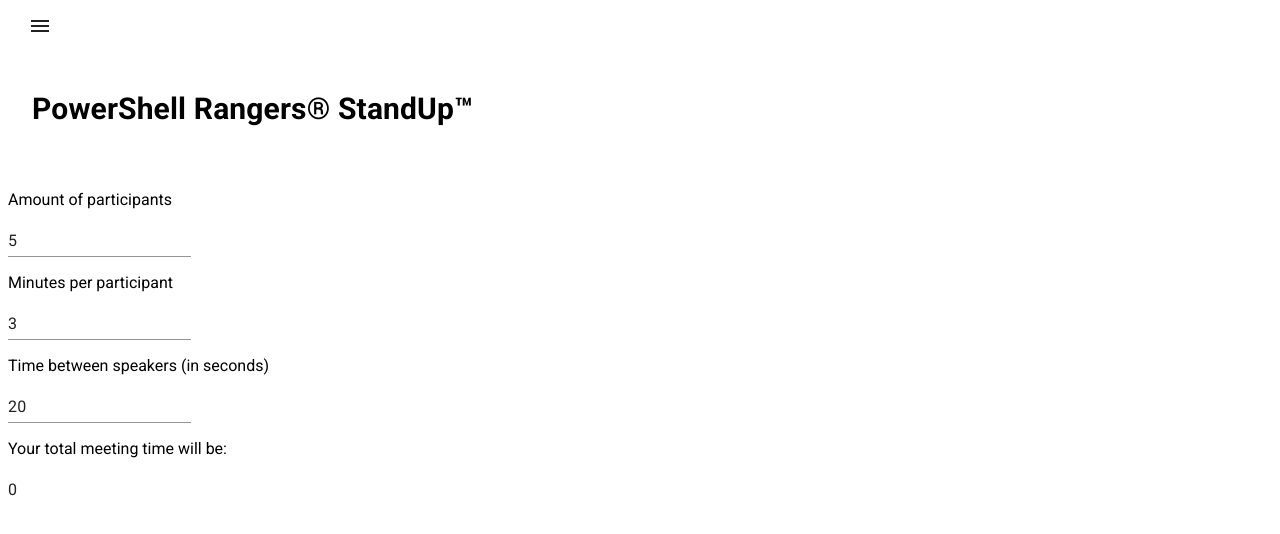
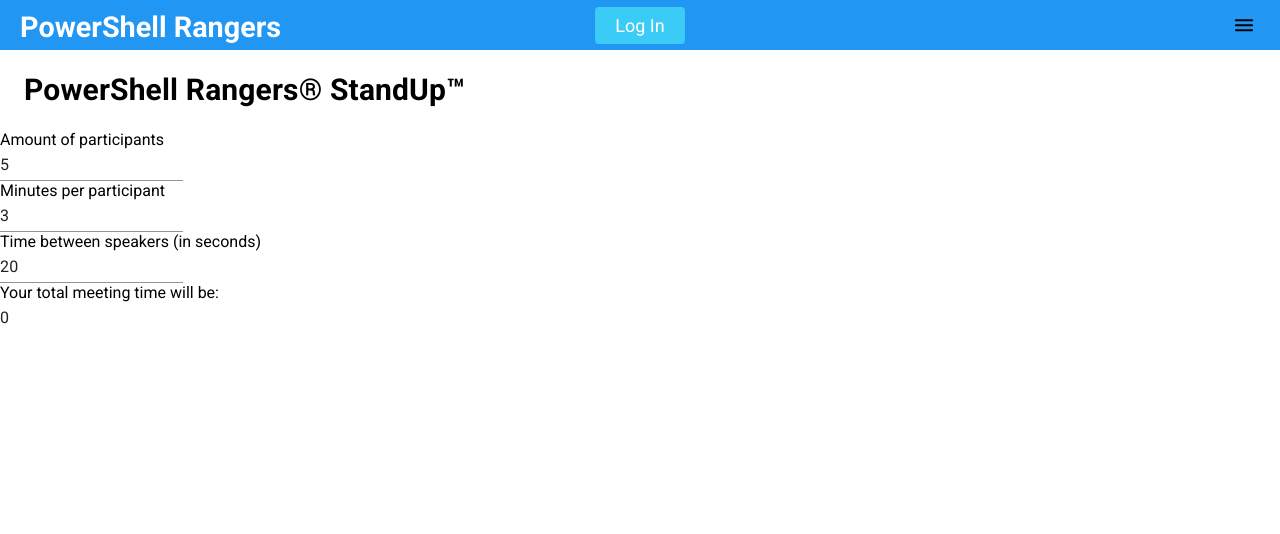
Before and after one commit to atTommy98/powagile_front_end, a React (Create React App) app: page / in a window 1280 px wide. Shown: the top 534 px of the page. Built offline with nearby package versions, Linux system fonts and the light colour scheme.

Commit message:
NavBar needs some design work

```diff
--- a/package.json
+++ b/package.json
@@ -3,6 +3,9 @@
   "version": "0.1.0",
   "private": true,
   "dependencies": {
+    "@fortawesome/fontawesome-svg-core": "^1.2.32",
+    "@fortawesome/free-solid-svg-icons": "^5.15.1",
+    "@fortawesome/react-fontawesome": "^0.1.13",
     "@material-ui/core": "^4.11.2",
     "@material-ui/icons": "^4.11.2",
     "@testing-library/jest-dom": "^5.11.6",
@@ -11,6 +14,7 @@
     "react": "^17.0.1",
     "react-dom": "^17.0.1",
     "react-router": "^5.2.0",
+    "react-router-dom": "^5.2.0",
     "react-scripts": "4.0.1",
     "web-vitals": "^0.2.4"
   },
--- a/public/index.html
+++ b/public/index.html
@@ -31,6 +31,11 @@
       Learn how to configure a non-root public URL by running `npm run build`.
     -->
     <title>React App</title>
+    <link rel="preconnect" href="https://fonts.gstatic.com" />
+    <link
+      href="https://fonts.googleapis.com/css2?family=Space+Grotesk&display=swap"
+      rel="stylesheet"
+    />
   </head>
   <body>
     <noscript>You need to enable JavaScript to run this app.</noscript>
--- /dev/null
+++ b/src/components/Button/Button.css
@@ -0,0 +1,47 @@
+:root {
+    --primary: #3acbf7
+}
+
+.btn {
+    padding: 8px 20px;
+    border-radius: 4px;
+    outline: none;
+    border: none;
+    cursor: pointer;
+}
+
+.btn:hover {
+    padding: 8px 20px;
+    transition: all 0.3s ease-out;
+    background: #ffffff;
+    color: red;
+    transition: 250ms;
+}
+
+.btn--primary {
+    background-color: var(--primary);
+}
+
+.btn--outline {
+    background-color: transparent;
+    color: #ffffff;
+    padding: 8px 20px;
+    border-radius: 4px;
+    border: 1px solid var(--primary);
+    transition: all 0.3s ease-out;
+}
+
+.btn--medium {
+    padding: 8px 20px;
+    border-radius: 4px;
+    font-size: 18px;
+    color:#ffffff;
+
+}
+
+.btn--larger {
+    padding: 12px 26px;
+    border-radius: 4px;
+    font-size: 20px;
+    color:#ffffff;
+}
--- /dev/null
+++ b/src/components/Button/Button.js
@@ -0,0 +1,30 @@
+import React from "react";
+import "./Button.css";
+
+const styles = ["btn--primary", "btn--outline"];
+
+const sizes = ["btn--medium", "btn--large"];
+
+export const Button = ({
+  children,
+  type,
+  onClick,
+  buttonStyle,
+  buttonSize,
+}) => {
+  const checkButtonStyle = styles.includes(buttonStyle)
+    ? buttonStyle
+    : styles[0];
+
+  const checkButtonSize = sizes.includes(buttonSize) ? buttonSize : sizes[0];
+
+  return (
+    <button
+      className={`btn ${checkButtonStyle} ${checkButtonSize}`}
+      onClick={onClick}
+      type={type}
+    >
+      {children}
+    </button>
+  );
+};
--- /dev/null
+++ b/src/components/Nav/MenuItems.js
@@ -0,0 +1,5 @@
+export const MenuItems = [
+  { title: "Home", url: "/home", cName: "nav-links" },
+  { title: "About", url: "#", cName: "nav-links" },
+  { title: "Rituals", url: "#", cName: "nav-links" },
+];
--- a/src/components/Nav/Nav.css
+++ b/src/components/Nav/Nav.css
@@ -1,3 +1,110 @@
-#simple-menu {
-  margin-left: 50px;
+* {
+  padding: 0;
+  margin: 0;
+  font-family: 'Space Grotesk', sans-serif;
 }
+
+.navbarItems {
+  background: #2196F3;
+  height: 50px;
+  display: flex;
+  justify-content: center;
+  align-items: center;
+  font-size: 1.2rem;
+}
+
+.navbar-title {
+  color: #ffffff;
+  justify-self: start;
+  margin-left: 20px;
+  padding-top: 10px
+}
+
+.nav-menu {
+  display: grid;
+  grid-template-columns: repeat(4, auto);
+  grid-gap: 15px;
+  align-content: space-between;
+  list-style: none;
+  text-align: center;
+  width: 70vw;
+  justify-content: end;
+  margin-right: 2rem;
+}
+
+.nav-links {
+  color: white;
+  text-decoration: none;
+  padding: 0.5rem 1rem;
+}
+
+.nav-links:hover {
+  box-shadow: 1 1 1;
+  color: red;
+  transition: all 0.5s;
+}
+
+.menu-icon {
+  display: none;
+}
+
+@media screen and (max-width: 1500px) {
+  .navbarItems {
+    position: relative;
+
+  }
+
+  .navbar-title {
+    position: absolute;
+    display: flex;
+    top: 50px;
+  }
+
+  .nav-menu {
+    display: flex;
+    flex-direction: column;
+    width: 100%;
+    height: 300px;
+    position: absolute;
+    top: 50px;
+    left: -120%;
+    opacity: 1;
+    transition: all 0.5s ease;
+  }
+
+  .nav-menu.active {
+    background: #2196F3;
+    left: 0;
+    opacity: 1;
+    transition: all 0.3s linear;
+    z-index: 1;
+  }
+
+  .nav-links {
+    text-align: center;
+    padding: 2rem;
+    width: 100%;
+    display: table;
+  }
+
+  .nav-links:hover {
+    background-color: #7577fa;
+    border-radius: 0;
+  }
+
+  .navbar-title {
+    position: absolute;
+    top: 0;
+    left: 0;
+  }
+
+  .menu-icon {
+    display: block;
+    position: absolute;
+    top: 0;
+    right: 0;
+    transform: translate(-100%, 30%);
+    font-size: 1.8rem;
+    cursor: pointer;
+  }
+}
--- a/src/components/Nav/Nav.js
+++ b/src/components/Nav/Nav.js
@@ -1,53 +1,48 @@
 // React
-import React from "react";
+import React, { useState } from "react";
 
 // FIXME: THIS NEEDS TO BE IMPLEMENTED
 // React Router
 // import { Router, Route, Switch, Link } from "react-router";
 
-// Material UI
-import Button from "@material-ui/core/Button";
-import Menu from "@material-ui/core/Menu";
-import MenuItem from "@material-ui/core/MenuItem";
+import "@fortawesome/fontawesome-svg-core";
 
-// Material UI Icons
-import MenuIcon from "@material-ui/icons/Menu";
+// Menu Items
+import { MenuItems } from "./MenuItems";
+import MenuRoundedIcon from "@material-ui/icons/MenuRounded";
+import {Button} from "../Button/Button"
 
 // CSS
 import "./Nav.css";
 
 export default function Nav() {
-  const [anchorEl, setAnchorEl] = React.useState(null);
+  const [onOff, setOnOff] = useState(false);
 
-  const handleClick = (event) => {
-    setAnchorEl(event.currentTarget);
-  };
-
-  const handleClose = () => {
-    setAnchorEl(null);
-  };
+  function handleClick() {
+    setOnOff(!onOff);
+  }
 
   return (
-    <div className="appContainer">
-      <nav>
-        <Button
-          aria-controls="simple-menu"
-          aria-haspopup="true"
-          onClick={handleClick}
-        >
-          <MenuIcon />
-        </Button>
-        <Menu
-          id="simple-menu"
-          anchorEl={anchorEl}
-          keepMounted
-          open={Boolean(anchorEl)}
-          onClose={handleClose}
-        >
-          <MenuItem onClick={handleClose}>Home Page</MenuItem>
-          <MenuItem onClick={handleClose}>My account</MenuItem>
-          <MenuItem onClick={handleClose}>Logout</MenuItem>
-        </Menu>
+    <div className="navContainer">
+      <nav className="navbarItems">
+        <h1 className="navbar-title">
+          PowerShell Rangers
+        </h1>
+        <div className="menu-icon" onClick={handleClick}>
+          <MenuRoundedIcon />
+        </div>
+        <ul className={onOff ? "nav-menu active" : "nav-menu"}>
+          {MenuItems.map((item, index) => {
+            return (
+              <li key={index}>
+                <a className={item.cName} href={item.url}>
+                  {item.title}
+                </a>
+              </li>
+            );
+          })}
+        </ul>
+        <Button>Log In</Button>
       </nav>
     </div>
   );
--- a/src/index.js
+++ b/src/index.js
@@ -4,12 +4,7 @@
 import App from "./App";
 import reportWebVitals from "./reportWebVitals";
 
-ReactDOM.render(
-  <React.StrictMode>
-    <App />
-  </React.StrictMode>,
-  document.getElementById("root")
-);
+ReactDOM.render(<App />, document.getElementById("root"));
 
 // If you want to start measuring performance in your app, pass a function
 // to log results (for example: reportWebVitals(console.log))
```
Also changed, not shown: 2 other files (tests, documents, lock files or other folders).
